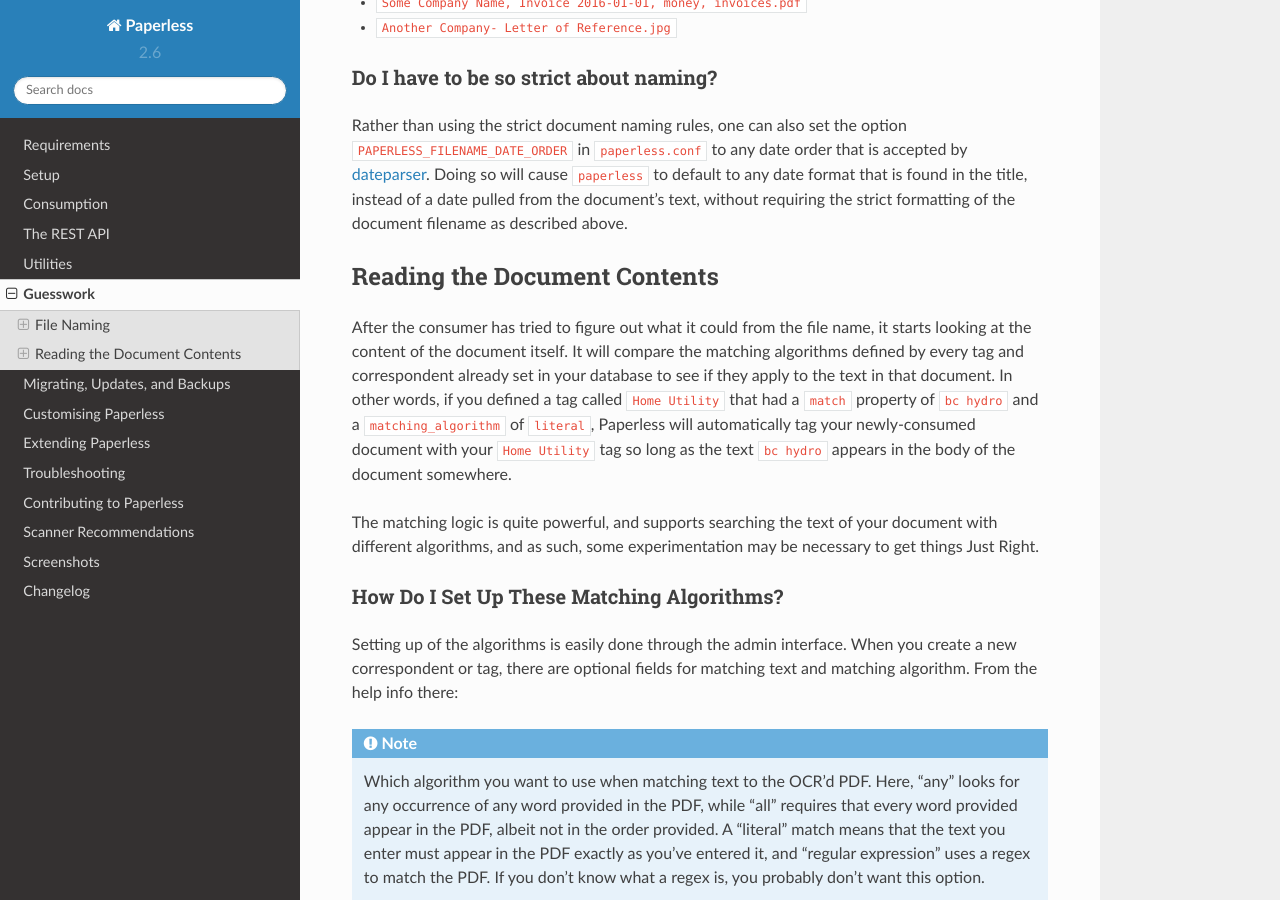
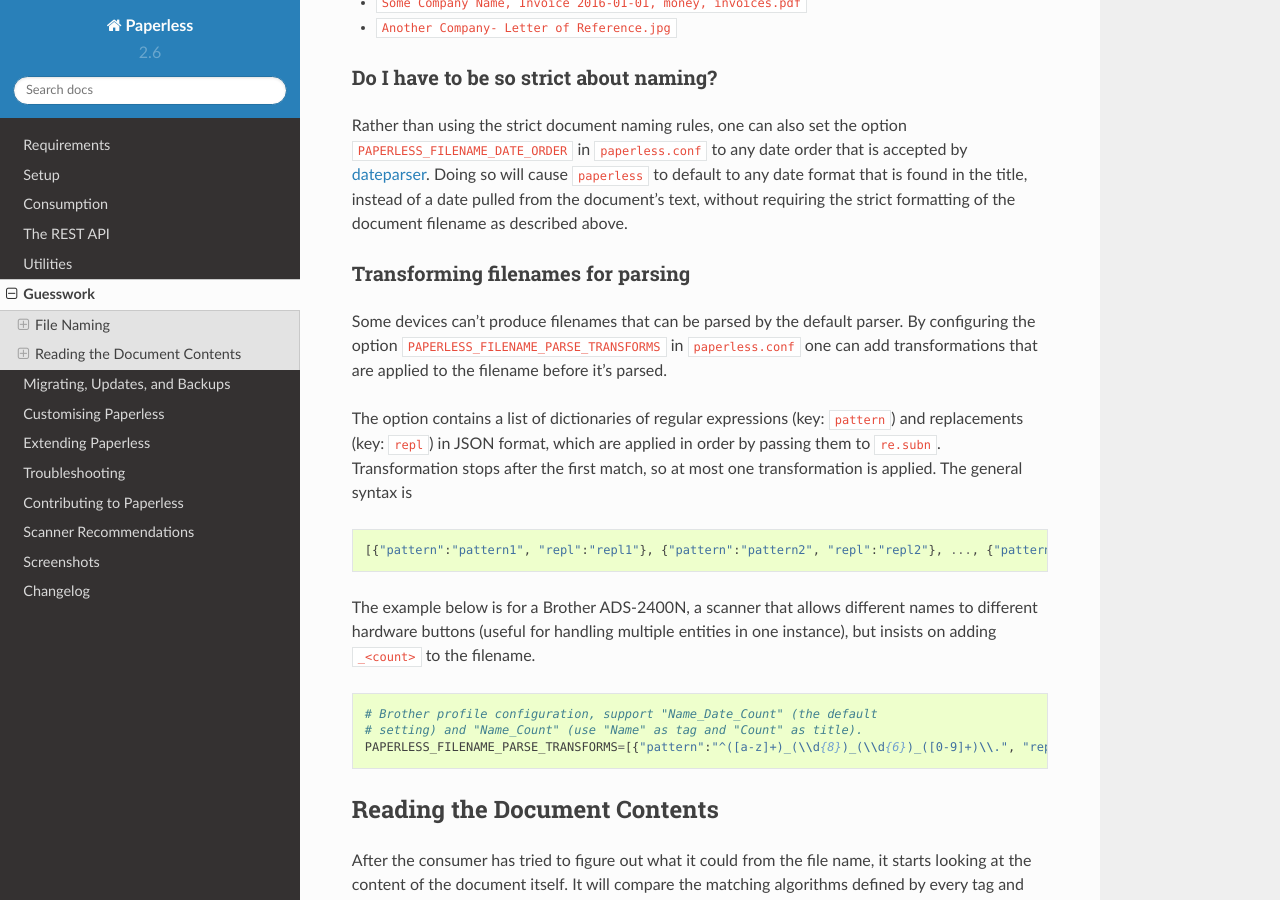
Before and after one commit to repoRangee/Large-scale, a Sphinx documentation site: the page built from docs/guesswork.rst, in a window 1280 px wide and 900 px high, scrolled down 936 px. Built offline with Sphinx 7.4.7 and the Read the Docs theme 2.0.0, drawn with Linux system fonts in a browser that asks for light colours; formulas are drawn with MathJax 3.

Commit message:
Allow configuring transformations to be applied to the filename before parsing. The motivation was that files produced by a Brother scanner wouldn't match paperless' expectations. At most one transformation is applied (first matching). It won't affect the filename on disk.
This is generic enough so that it is useful for various purposes.
In my case it allows me to use the different hardware buttons on
the scanner to use different profiles, feeding one instance of
paperless with documents of multiple entities and tagging them
accordingly.

Example:

PAPERLESS_FILENAME_PARSE_TRANSFORMS=[{"pattern":"^([a-z]+)_(\\d{8})_(\\d{6})_([0-9]+)\\.", "repl":"\\2\\3Z - \\4 - \\1."},{"pattern":"^([a-z]+)_([0-9]+)\\.", "repl":" - \\2 - \\1."}]

```diff
--- a/docs/guesswork.rst
+++ b/docs/guesswork.rst
@@ -54,6 +54,34 @@ filename as described above.
 
 .. _dateparser: https://github.com/scrapinghub/dateparser/blob/v0.7.0/docs/usage.rst#settings
 
+Transforming filenames for parsing
+----------------------------------
+Some devices can't produce filenames that can be parsed by the default
+parser. By configuring the option ``PAPERLESS_FILENAME_PARSE_TRANSFORMS`` in
+``paperless.conf`` one can add transformations that are applied to the filename
+before it's parsed.
+
+The option contains a list of dictionaries of regular expressions (key:
+``pattern``) and replacements (key: ``repl``) in JSON format, which are
+applied in order by passing them to ``re.subn``. Transformation stops
+after the first match, so at most one transformation is applied. The general
+syntax is
+
+.. code:: python
+
+   [{"pattern":"pattern1", "repl":"repl1"}, {"pattern":"pattern2", "repl":"repl2"}, ..., {"pattern":"patternN", "repl":"replN"}]
+
+The example below is for a Brother ADS-2400N, a scanner that allows
+different names to different hardware buttons (useful for handling
+multiple entities in one instance), but insists on adding ``_<count>``
+to the filename.
+
+.. code:: python
+
+   # Brother profile configuration, support "Name_Date_Count" (the default
+   # setting) and "Name_Count" (use "Name" as tag and "Count" as title).
+   PAPERLESS_FILENAME_PARSE_TRANSFORMS=[{"pattern":"^([a-z]+)_(\\d{8})_(\\d{6})_([0-9]+)\\.", "repl":"\\2\\3Z - \\4 - \\1."}, {"pattern":"^([a-z]+)_([0-9]+)\\.", "repl":" - \\2 - \\1."}]
+
 .. _guesswork-content:
 
 Reading the Document Contents
```
Also changed, not shown: 3 other files.
